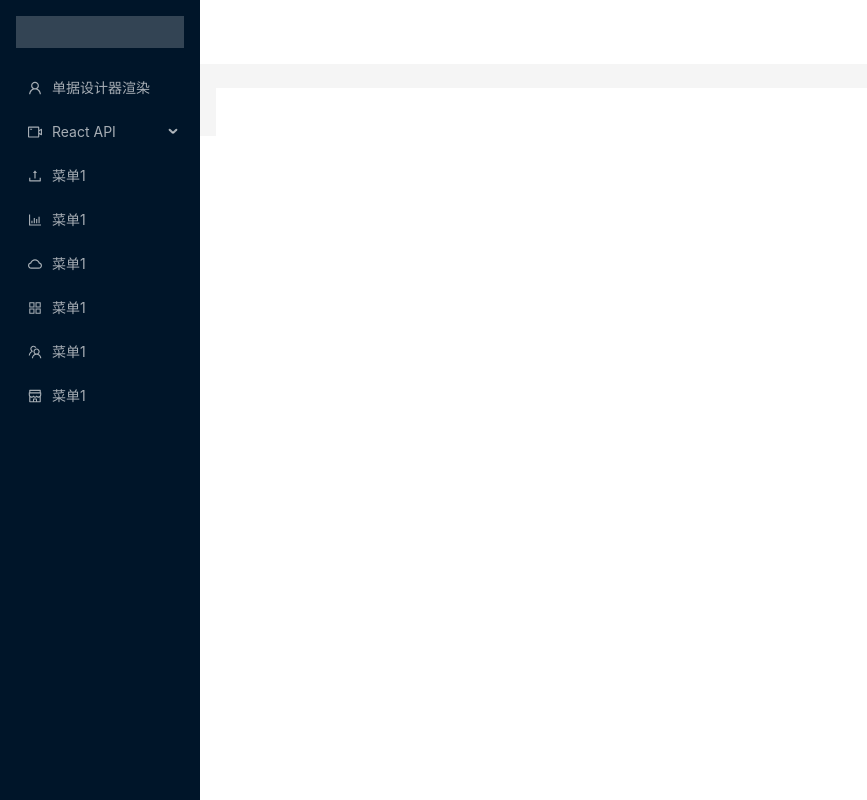
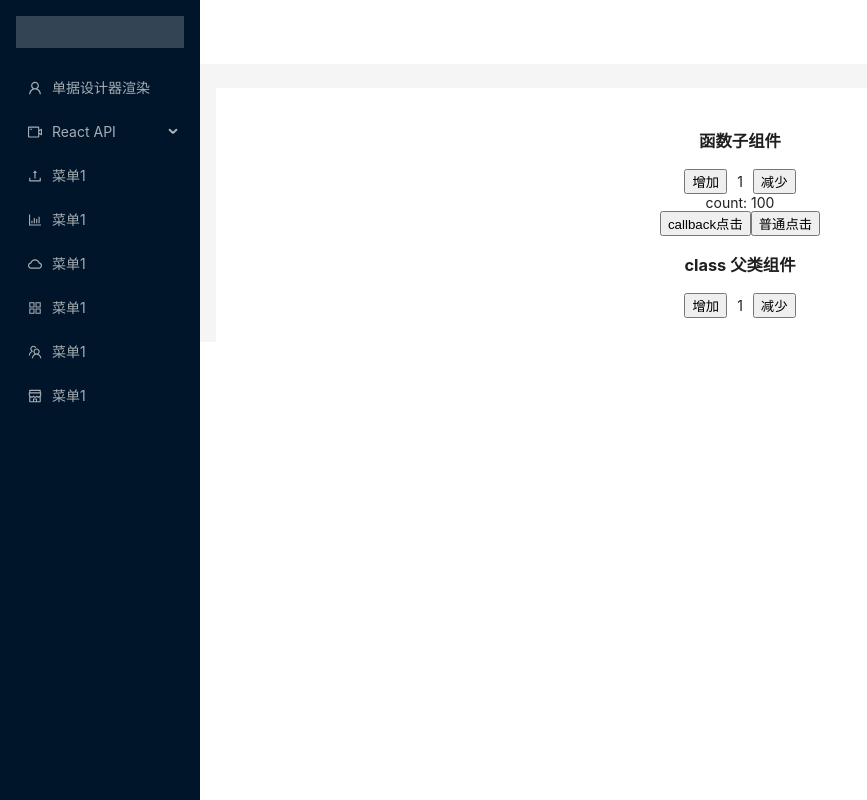
Before and after one commit to luguofei123/study-react, a React (Create React App) app: page /useCallback in a window 1280 px wide. Shown: the whole page, without its empty margins (0-867 px from the left). Built offline with nearby package versions, Linux system fonts and the light colour scheme.

Commit message:
react钩子函数-usecallback

```diff
--- a/src/views/Layout.js
+++ b/src/views/Layout.js
@@ -22,6 +22,8 @@ import LifeCycle from './RactApi/lifeCycle/LifeCycle'
 import UseState from './RactApi/react-hook/UseState'
 import UseEffect from './RactApi/react-hook/UseEffect'
 import UseMemo from './RactApi/react-hook/UseMemo'
+import UseCallback from './RactApi/react-hook/UseCallback'
+
 
 
 import {
@@ -71,7 +73,7 @@ const items = [
                     { key: 'useState', label: 'useState', icon: '' },
                     { key: 'useEffect', label: 'useEffect', icon: '' },
                     { key: 'useMemo', label: 'useMemo', icon: '' },
-                    { key: 'Children1', label: 'Children', icon: '' },
+                    { key: 'useCallback', label: 'useCallback', icon: '' },
                     { key: 'createRef1', label: 'createRef', icon: '' },
                     { key: 'createFactory1', label: 'createFactory', icon: '' },
                     { key: 'isValidElement1', label: 'isValidElement', icon: '' },
@@ -203,8 +205,7 @@ const App = () => {
                             <Route exact path='/useState' element={<UseState />}></Route>
                             <Route exact path='/useEffect' element={<UseEffect />}></Route>
                             <Route exact path='/useMemo' element={<UseMemo />}></Route>
-
-
+                            <Route exact path='/useCallback' element={<UseCallback />}></Route>
 
 
                         </Routes>
--- /dev/null
+++ b/src/views/RactApi/react-hook/UseCallback.js
@@ -0,0 +1,87 @@
+import React, { useState, useCallback, memo } from "react";
+// useCallback与useMemo极其类似,可以说是一模一样，唯一不同的是useMemo返回的是函数运行的结果，而useCallback返回的是函数
+// 注意：这个函数是父组件传递子组件的一个函数，防止做无关的刷新，其次，这个组件必须配合memo,否则不但不会提升性能，还有可能降低性能
+// useCallback的作用其实是用来避免子组件不必要的reRender
+// 函数式组件中，使用useCallback对函数进行缓存（被外层函数包裹，相当于闭包），组件再次更新时（函数重新执行）
+// 会根据依赖是否变化决定选用缓存函数【之前生成的函数】还是新函数【新生成的上下文】。
+// 一般会在嵌套组件中，与函数式组件的memo和类组件的PureComponent一起使用【会对传入props参数逐个进行浅比较决定是否需要更新】，来提高页面性能。
+// useCallBack不要每个函数都包一下，否则就会变成反向优化，useCallBack本身就是需要一定性能的
+// useCallBack并不能阻止函数重新创建,它只能通过依赖决定返回新的函数还是旧的函数,从而在依赖不变的情况下保证函数地址不变
+// useCallBack需要配合React.memo使用
+// 函数组件一般写法
+function Child (pros) {
+    debugger
+    let [number, setNumber] = useState(1)
+    let [count, setCount] = useState(100)
+    const addNumber = () => {
+        setNumber(num => {
+            return num + 1
+        })
+    }
+    const subNumber = () => {
+        setNumber(num => num + 1)
+    }
+    // memo进行浅比较，func1被缓存了，返回的函数引用是相同的，所以比较的时候是相同的，所以不需要渲染Son组件
+    const func1 = useCallback(() => {
+        console.log('11111 count---number')
+        // setCount(number + 1)
+    }, [])
+    // }, [count, number])
+    //  memo进行浅比较  因为父组件重新渲染，所以func2重新生成，所以比较的时候是不相同的，所以就重新渲染Son组件
+    const func2 = () => {
+        console.log(22222222)
+        setCount(count + 1)
+
+    }
+    return (<div>
+        <h3>函数子组件</h3>
+        <button onClick={addNumber} >增加</button>
+        <span style={{ margin: '10px' }}>{number}</span>
+        <button onClick={subNumber} >减少</button>
+        <div>count: {count}</div>
+        <Son func={func1} title={'callback点击'} />
+        <Son func={func2} title={'普通点击'} />
+    </div>)
+}
+// memo 函数组件使用例子  `true`则不更新，为`false`更新
+const Son = memo((props) => {
+    console.log(props.title)
+    return <button onClick={props.func}>{props.title}</button>
+})
+// 类组件一般写法
+class UseCallback extends React.Component {
+    constructor(pros) {
+        // 调用父组件的构造器函数，必须是当前构造器第一行代码
+        super(pros)
+        this.state = {
+            number: 1,
+            content: '测试',
+        }
+    }
+    addNumber () {
+        this.setState((state, props) => {
+            return { number: state.number + 1 }
+        })
+    }
+    subNumber () {
+        this.setState((state, props) => ({ number: state.number - 1 }))
+    }
+    componentDidUpdate () {
+        console.log('父组件更新了')
+    }
+    render () {
+        let { number } = this.state
+        return (<div>
+            <Child />
+            <div>
+                <h3>class 父类组件</h3>
+                <button onClick={this.addNumber.bind(this)} >增加</button>
+                <span style={{ margin: '10px' }}>{number}</span>
+                <button onClick={this.subNumber.bind(this)} >减少</button>
+            </div>
+        </div>)
+    }
+
+}
+
+export default UseCallback
```
